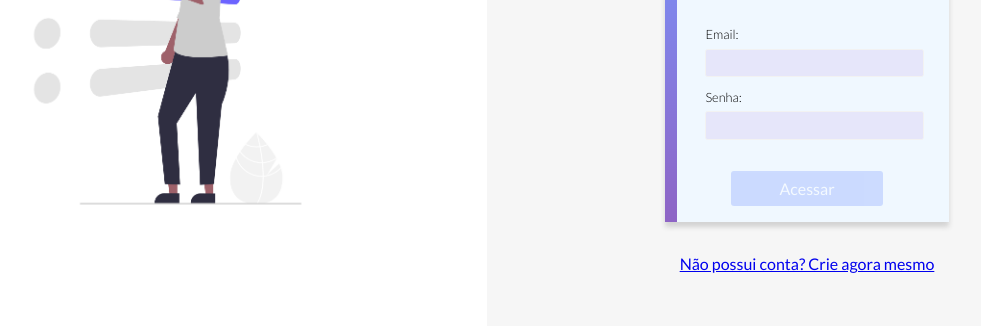
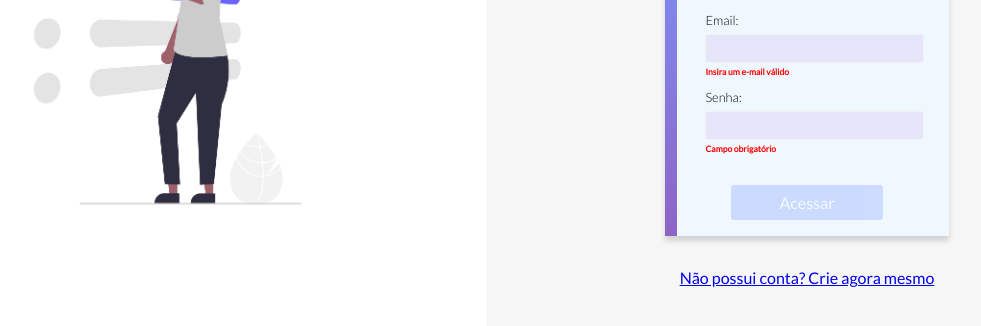
Before and after one commit to LucasTrawman/checkpoint2, a plain HTML site: page index.html in a window 1280 px wide. Shown: the part 336-662 px from the top of the page, without its empty margins (153-1134 px from the left). Drawn offline with Linux system fonts and the light colour scheme.

Commit message:
Validação
Atualização

```diff
--- a/index.html
+++ b/index.html
@@ -29,15 +29,15 @@
       <label>
         Email:
         <input id="inputEmail" type="text">
-        <h6 id="EmailErro" class="none">Insira um e-mail válido</h6>
+        <h6 id="EmailErro" class="hidden">Insira um e-mail válido</h6>
       </label>
       <label>
         Senha:
         <input id="inputPassword" type="password">
-        <h6 id="SenhaErro" class="none">Insira sua senha</h6>
+        <h6 id="SenhaErro" class="hidden">Campo obrigatório</h6>
       </label>
 
-      <button id="btn_acessar" disabled class="disabled" type="submit">Acessar</button>
+      <button id="btn_acessar" class="disabled" type="submit">Acessar</button>
 
     </form>
     <div class="ingressar">
```
